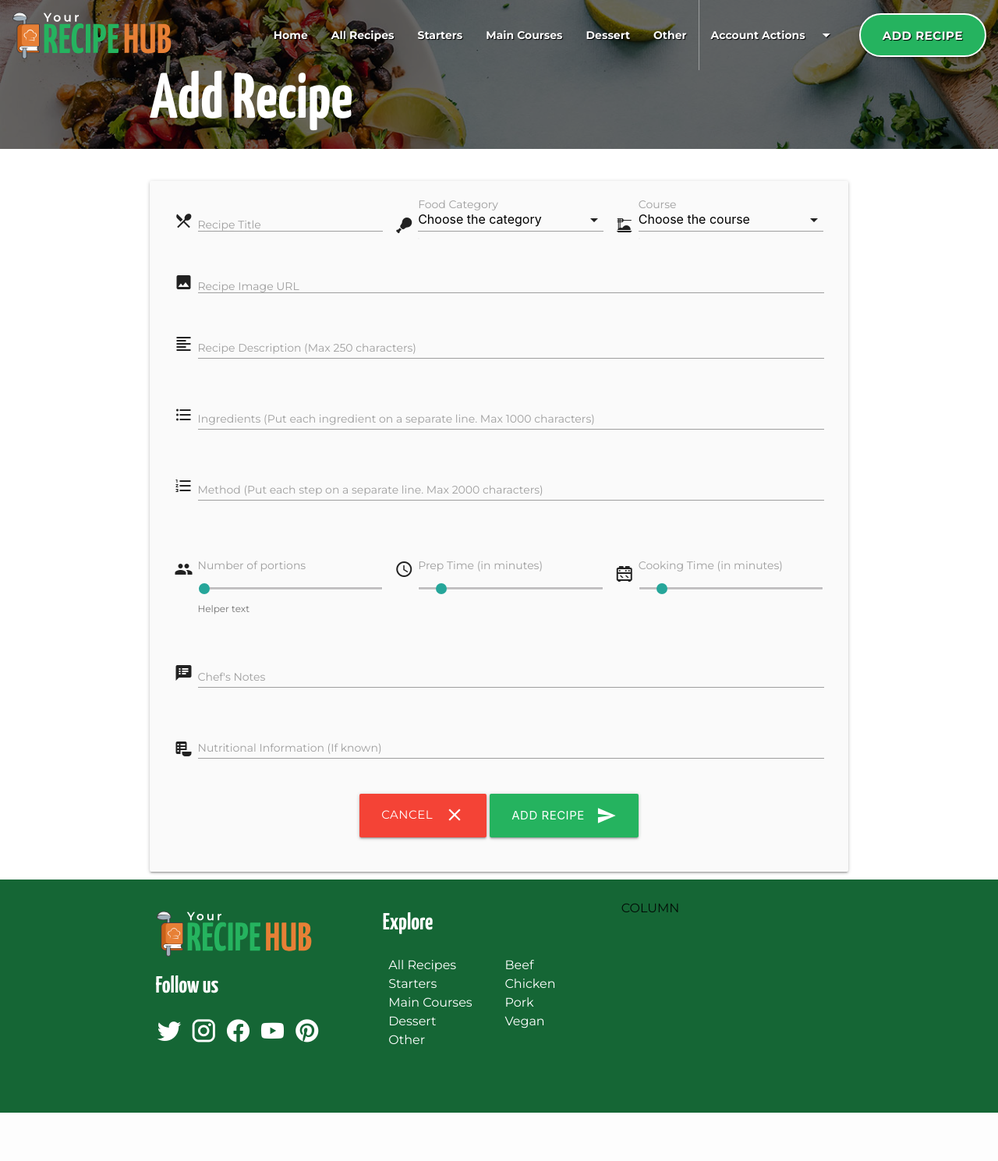
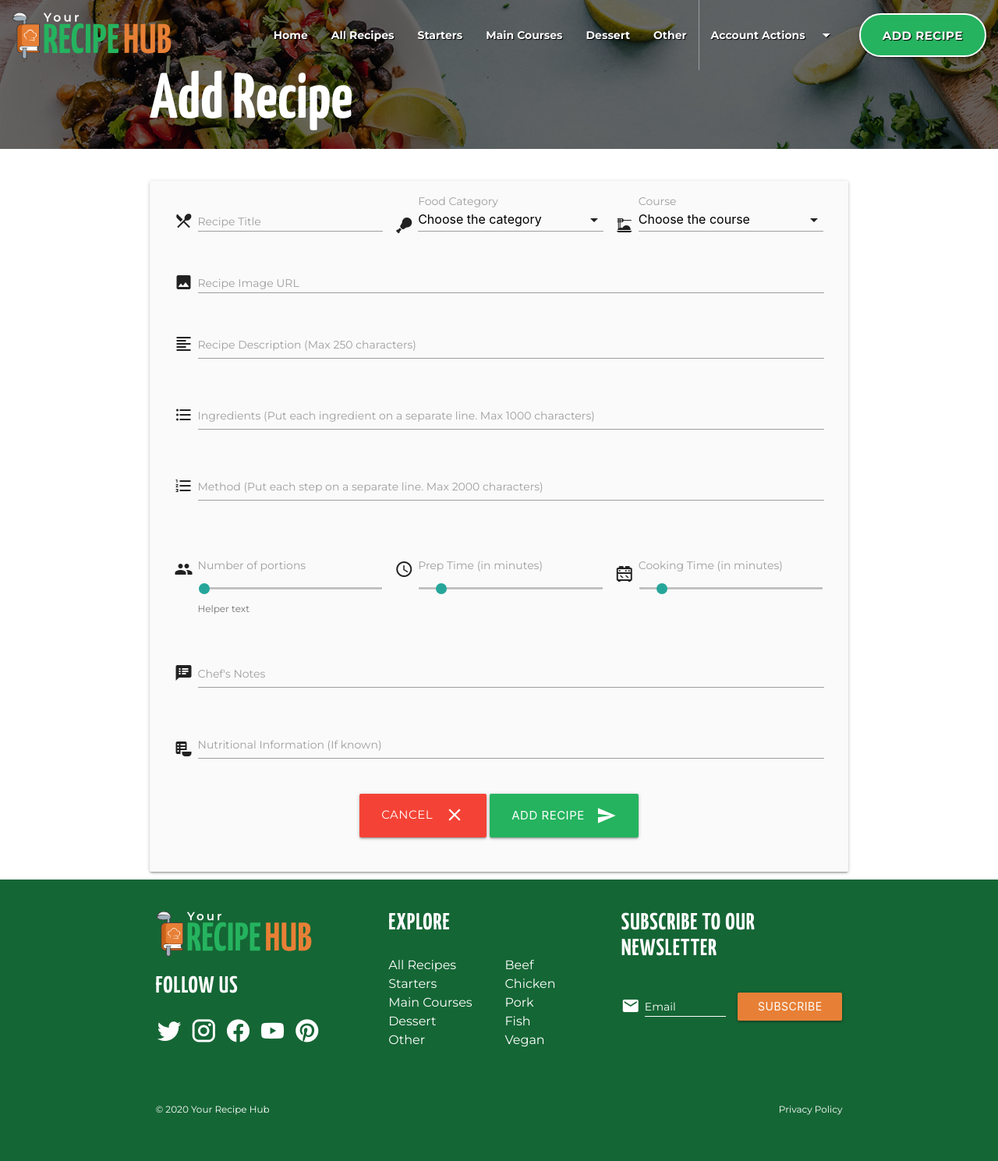
Before and after one commit to Bourkekev/ms3-your-recipe-hub, a Flask app: page /add_recipe in a window 1280 px wide. Shown: the whole page at 78% size. Before the commit the page ends 1427 px from the top, so only its background shows below. Run offline with Flask 2, Linux system fonts and the light colour scheme; the visitor is signed in with stand-in values (Sample User, id 1); data that the repository does not hold is empty; some libraries are stand-ins or nearby versions.

Commit message:
Styled footer and footer elements

```diff
--- a/static/css/style.css
+++ b/static/css/style.css
@@ -20,6 +20,8 @@ h1 {
 }
 h4 {
     font-size: 3rem;
+    text-transform: uppercase;
+    letter-spacing: 1px;
 }
 a {
     color: #e78036;
@@ -142,11 +144,17 @@ nav ul a:hover:not(.btn) {
     background-color: #A0AFBA;
 }
 /* Material Icons */
-.material-icons.orange600 {
+.material-icons.orange {
     color: #FB8C00;
 }
 i.material-icons.small {
     font-size: 3rem;
+}
+.input-field .prefix.active {
+    color: #25b35f;
+}
+footer .input-field .prefix.active {
+    color: #fff;
 }
 .btn i {
     font-size: 2.1rem;
@@ -164,6 +172,9 @@ i.material-icons.small {
 /* Materialize colours */
 .green {
     background-color: #25B35F!important;
+}
+.orange {
+    background-color: #e78036!important;
 }
 /* button colors */
 .btn,
@@ -293,7 +304,43 @@ input[type=text].white-rounded {
 .dropdown-content li > span {
     color: #e78036;
 }
-/* over write materialise style for valid/invalid input */
+/* over write materialise style for input */
+input:not([type]):focus:not([readonly]),
+input[type=text]:not(.browser-default):focus:not([readonly]),
+input[type=password]:not(.browser-default):focus:not([readonly]),
+input[type=email]:not(.browser-default):focus:not([readonly]),
+textarea.materialize-textarea:focus:not([readonly]) {
+    border-bottom: 1px solid #25b35f;
+    -webkit-box-shadow: 0 1px 0 0 #25b35f;
+    box-shadow: 0 1px 0 0 #25b35f;
+}
+
+input:not([type]):focus:not([readonly])+label,
+input[type=text]:not(.browser-default):focus:not([readonly])+label,
+input[type=password]:not(.browser-default):focus:not([readonly])+label,
+input[type=email]:not(.browser-default):focus:not([readonly])+label,
+textarea.materialize-textarea:focus:not([readonly])+label {
+    color: #25b35f;
+}
+/* inputs in footer */
+footer input:not([type]),
+footer input[type=text]:not(.browser-default),
+footer input[type=password]:not(.browser-default),
+footer input[type=email]:not(.browser-default),
+footer textarea.materialize-textarea {
+    border-bottom: 1px solid #fff;
+}
+footer input:not([type]):focus:not([readonly]),
+footer input[type=text]:not(.browser-default):focus:not([readonly]),
+footer input[type=password]:not(.browser-default):focus:not([readonly]),
+footer input[type=email]:not(.browser-default):focus:not([readonly]),
+footer textarea.materialize-textarea:focus:not([readonly]) {
+    border-bottom: 1px solid #45d982;
+    -webkit-box-shadow: 0 1px 0 0 #45d982;
+    box-shadow: 0 1px 0 0 #45d982;
+}
+
+/* over write materialise style for valid/invalid input on white-rounded */
 input.white-rounded.invalid[type=text]:not(.browser-default) {
     border-color: #F44336;
 }
@@ -311,6 +358,8 @@ input.white-rounded.valid[type=text]:not(.browser-default):focus {
 label,
 .input-field > label {
     font-size: 1.4rem;
+    -webkit-transform: translateY(8px);
+    transform: translateY(8px);
 }
 .btn-rounded {
     border: 2px solid #fff;
@@ -416,6 +465,9 @@ footer a:hover {
     -o-transition: all .3s ease;
     transition: all .3s ease;
 }
+.copyright {
+    font-size: 1.2rem;
+}
 
 /*--------------------- Media Queries --------------------*/
 
@@ -427,6 +479,9 @@ footer a:hover {
     }
     .text-sm-center {
         text-align: center;
+    }
+    .text-sm-right {
+        text-align: right;
     }
     /* Title panel image */
     .title-panel {
--- a/templates/base.html
+++ b/templates/base.html
@@ -134,8 +134,10 @@
                 </div>
                 <div class="col s12 m4">
                     <div class="row text-center text-sm-left">
-                        <h4>Explore</h4>
-                        <div class="col s6">
+                        <div class="col s12">
+                            <h4>Explore</h4>
+                        </div>
+                        <div class="col s6 m12 l6">
                             <ul>
                                 <li><a href="{{url_for('all_recipes')}}">All Recipes</a></li>
                                 <li><a href="{{url_for('course_list', course_name='Starter')}}">Starters</a></li>
@@ -144,18 +146,47 @@
                                 <li><a href="{{url_for('course_list', course_name='Other')}}">Other</a></li>
                             </ul>
                         </div>
-                        <div class="col s6">
+                        <div class="col s6 m12 l6">
                             <ul>
-                                <li><a href="{{url_for('category_list_url', category_name='Beef')}}">Beef</a></li>
-                                <li><a href="{{url_for('category_list_url', category_name='Chicken')}}">Chicken</a></li>
-                                <li><a href="{{url_for('category_list_url', category_name='Pork')}}">Pork</a></li>
-                                <li><a href="{{url_for('category_list_url', category_name='Vegan')}}">Vegan</a></li>
+                                <li><a href="{{url_for('category_list_url', category_name='beef')}}">Beef</a></li>
+                                <li><a href="{{url_for('category_list_url', category_name='chicken')}}">Chicken</a></li>
+                                <li><a href="{{url_for('category_list_url', category_name='pork')}}">Pork</a></li>
+                                <li><a href="{{url_for('category_list_url', category_name='fish')}}">Fish</a></li>
+                                <li><a href="{{url_for('category_list_url', category_name='vegan')}}">Vegan</a></li>
                             </ul>
                         </div>
                     </div>
                 </div>
                 <div class="col s12 m4">
-                    COLUMN
+                    <div class="row text-center text-sm-left">
+                        <div class="col s12">
+                            <h4>Subscribe to our newsletter</h4>
+                        </div>
+                    </div>
+                    <div class="row">
+                        <form class="col s12">
+                            <div class="row">
+                                <div class="input-field col s12 xl6">
+                                    <i class="material-icons prefix white-text">email</i>
+                                    <input id="email" name="email" type="email" class="validate">
+                                    <label class="white-text" for="email">Email</label>
+                                </div>
+                                <div class="input-field col s12 xl6">
+                                    <button class="btn waves-effect waves-light orange" type="submit" name="action">Subscribe
+                                        <i class="material-icons right">send</i>
+                                    </button>
+                                </div>
+                            </div>
+                        </form>
+                    </div>
+                </div>
+            </div>
+            <div class="row copyright white-text">
+                <div class="col s12 m6 text-center text-sm-left">
+                    <p>&copy; 2020 Your Recipe Hub</p>
+                </div>
+                <div class="col s12 m6 text-center text-sm-right">
+                    <p>Privacy Policy</p>
                 </div>
             </div>
         </div>
```
